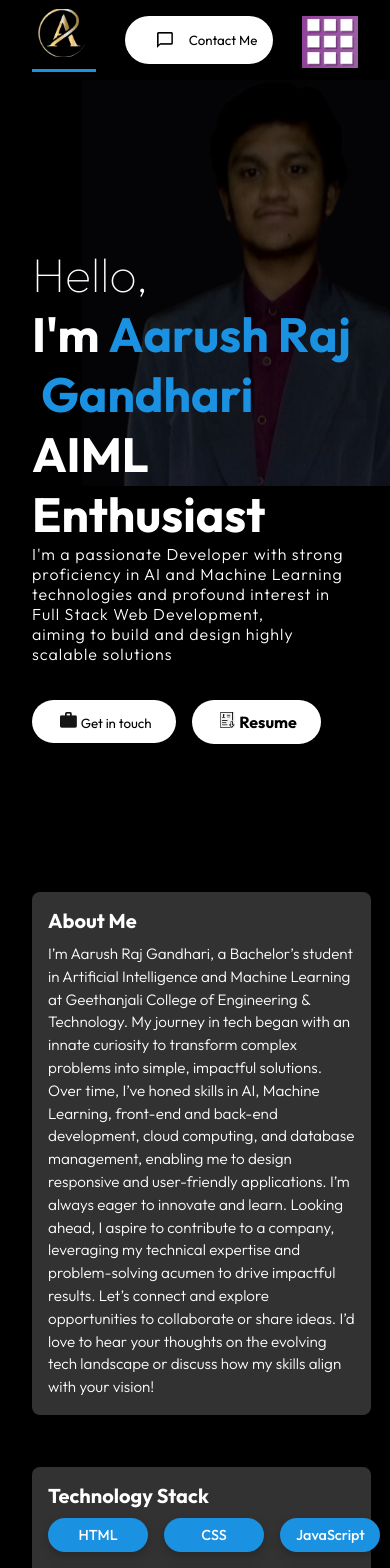
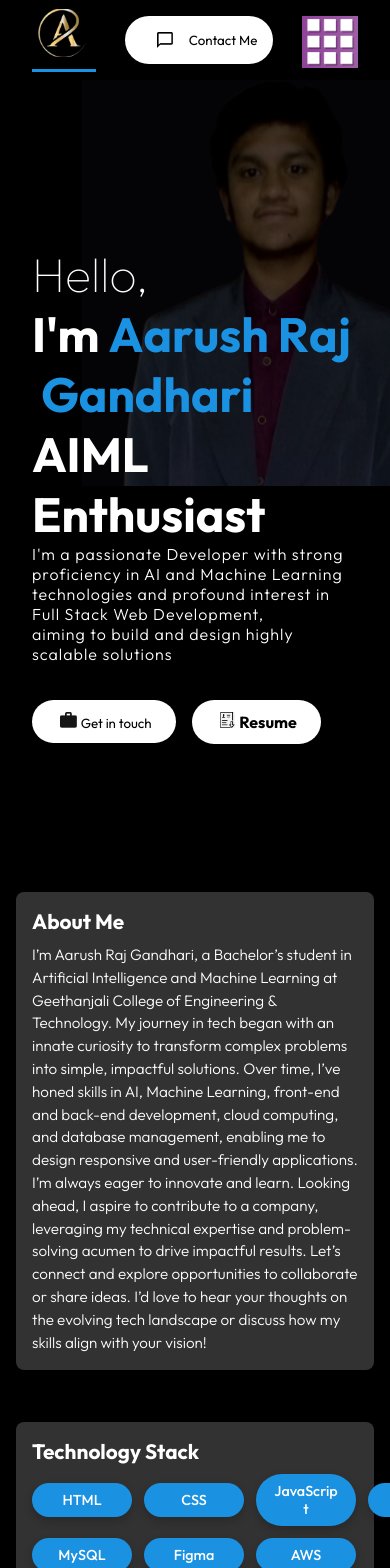
Before and after one commit to Aarush-394/Aarush-Portfolio, a React (Create React App) app: page / in a window 390 px wide. Shown: the top 1568 px of the page. Built offline with nearby package versions, Linux system fonts and the light colour scheme.

Commit message:
Update about.css

```diff
--- a/src/components/About/about.css
+++ b/src/components/About/about.css
@@ -62,6 +62,8 @@
     box-sizing: border-box;
     align-items: center;
     justify-content: center;
+    flex-wrap: wrap; /* If used in flex context */
+    overflow: visible;
   }
 
   .techGrid span {
@@ -83,33 +85,35 @@
     background: rgb(27, 146, 225);
   }
 
- @media only screen and (max-width: 600px) {
+@media only screen and (max-width: 600px) {
   .techGrid {
     grid-template-columns: repeat(auto-fit, minmax(100px, 1fr));
-    gap: 1rem;
+    gap: 0.75rem;
     padding: 0;
+    width: 100%;
   }
 
   .techGrid span {
     padding: 0.5rem 1rem;
     font-size: 0.9rem;
+    word-break: break-word;
+  }
+
+  .skillBars {
+    margin: 1rem auto;
+    max-width: 100%;
+  }
+
+  .skillBar {
+    padding: 1rem;
   }
 
   .skillBarText > h2 {
-    font-size: 1.25rem;
+    font-size: 1.3rem;
   }
 
   .skillBarText > p {
     font-size: 0.95rem;
     line-height: 1.5;
   }
-
-  .skillBars {
-    margin: 1rem;
-    max-width: 95%;
-  }
-
-  .skillBar {
-    padding: 1rem;
-  }
 }
```
